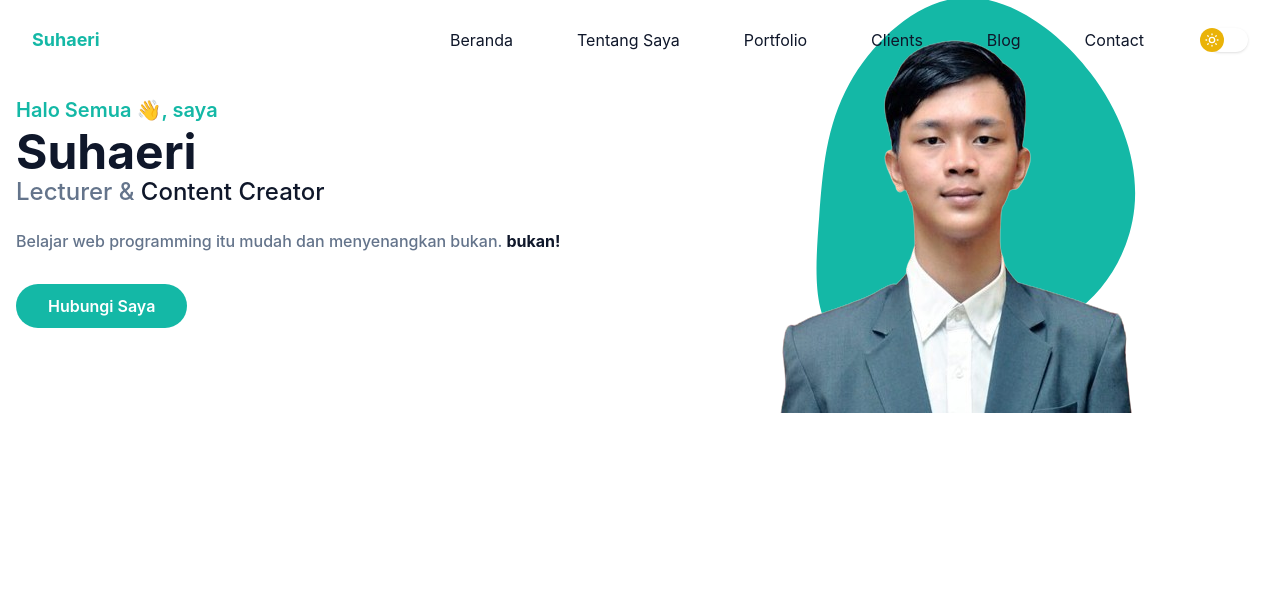
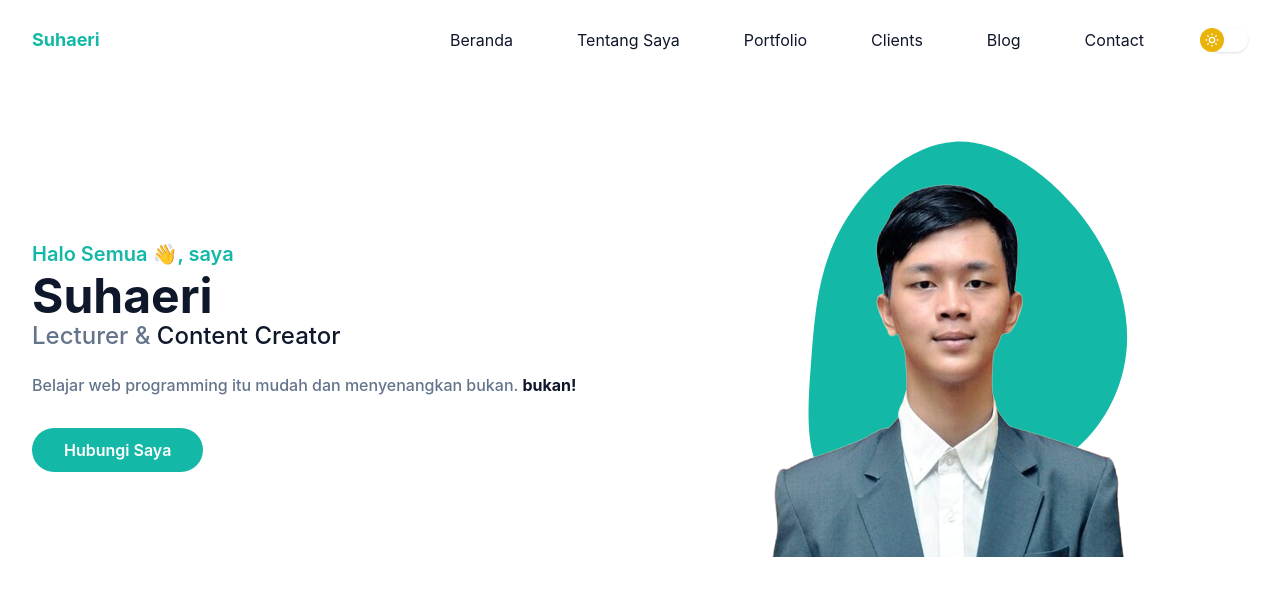
Before and after one commit to heri2610/portfolio, a React (Vite) app: page / in a window 1280 px wide. Shown: the top 596 px of the page. Built offline with nearby package versions, Linux system fonts and the light colour scheme.

Commit message:
typo classname

```diff
--- a/src/components/landingPage/Hero.jsx
+++ b/src/components/landingPage/Hero.jsx
@@ -2,8 +2,8 @@ import React from 'react'
 
 const Hero = () => {
   return (
-    <div classNameName="pt-36 dark:bg-dark">
-      <div classNameName="container">
+    <div className="pt-36 dark:bg-dark">
+      <div className="container">
         <div className="flex flex-wrap">
           <div className="w-full self-center px-4 lg:w-1/2">
             <h1 className="text-base font-semibold text-primary md:text-xl">Halo Semua 👋, saya <span className="mt-1 block text-4xl font-bold text-dark dark:text-white lg:text-5xl">Suhaeri</span></h1>
```
Also changed, not shown: src/components/landingPage/Footer.jsx (deleted).
